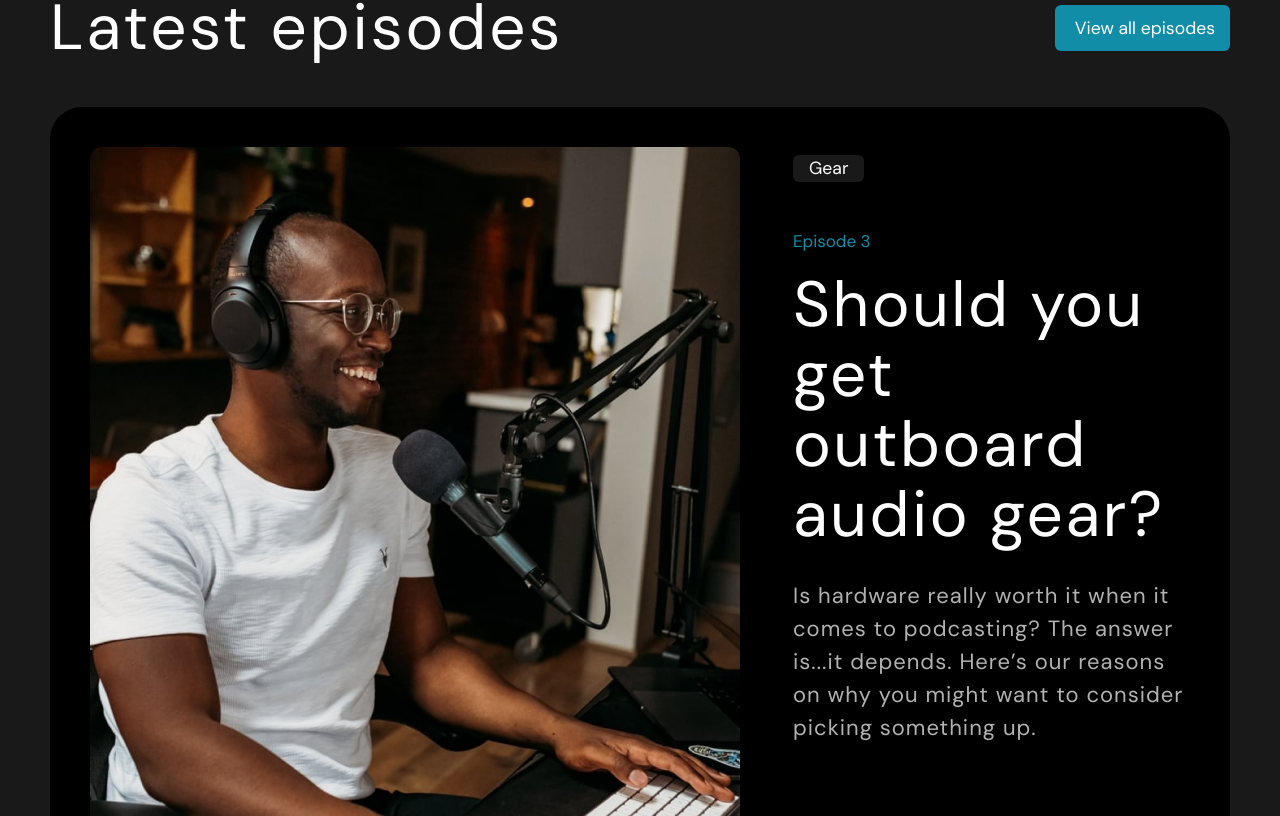
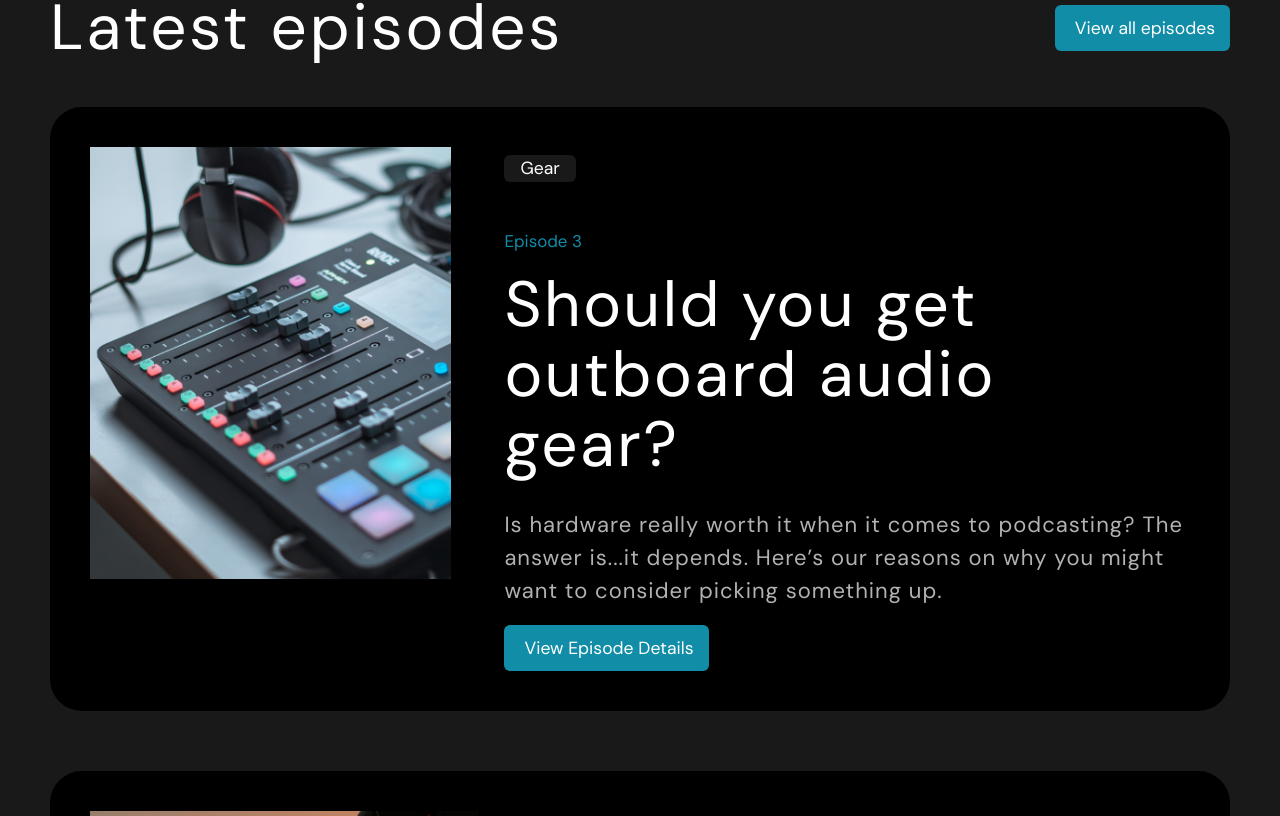
Before and after one commit to LisAlexander1/suita_react, a React (Vite) app: page / in a window 1280 px wide. Shown: the part 1144-1960 px from the top of the page. Built offline with nearby package versions, Linux system fonts and the light colour scheme.

Commit message:
fix image in episode

```diff
--- a/src/componets/episode.jsx
+++ b/src/componets/episode.jsx
@@ -18,7 +18,8 @@ const TagsMargin = styled(Tags)`
 `
 
 const Image = styled.img`
-
+  height: 432px;
+  width: auto;
 `
 
 const TextWrapper = styled.div`
--- a/src/data/episodes.js
+++ b/src/data/episodes.js
@@ -1,6 +1,6 @@
 import Photo1 from "/png/IMAGE-1.png"
 import Photo2 from "/png/IMAGE-2.png"
-import Photo3 from "/png/IMAGE-3.png"
+import Photo3 from "/png/Frame.png"
 
 export const episodes = [
     {
```
